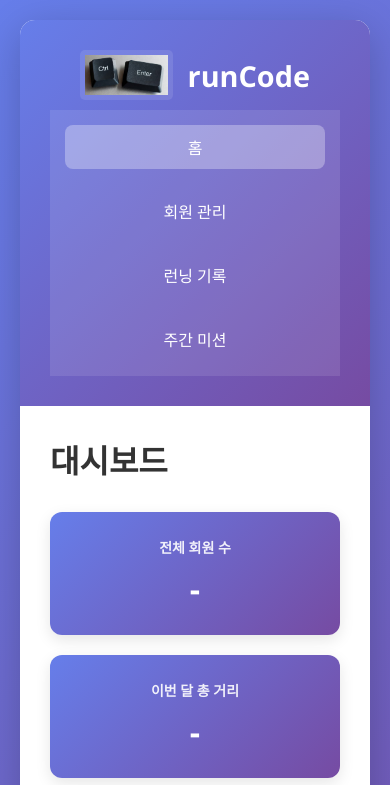
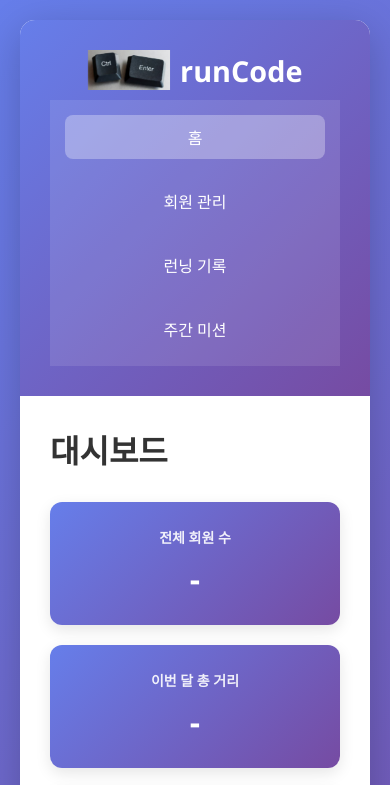
Before and after one commit to beeper9-source/runCode, a plain HTML site: page index.html in a window 390 px wide. Shown: the top 785 px of the page. Drawn offline with nearby package versions, Linux system fonts and the light colour scheme.

Commit message:
Update style.css

```diff
--- a/style.css
+++ b/style.css
@@ -42,10 +42,17 @@ header .logo-container {
 
 header .logo-container img {
     height: 50px;
+    max-width: 150px;
+    width: auto;
     object-fit: contain;
-    background: rgba(255, 255, 255, 0.1);
-    padding: 5px;
-    border-radius: 5px;
+    background: transparent;
+    padding: 0;
+    border-radius: 0;
+    display: block;
+    -webkit-backface-visibility: hidden;
+    backface-visibility: hidden;
+    -webkit-transform: translateZ(0);
+    transform: translateZ(0);
 }
 
 nav {
@@ -470,6 +477,15 @@ tbody tr:last-child {
         font-size: 1.8em;
     }
 
+    header .logo-container {
+        gap: 10px;
+    }
+
+    header .logo-container img {
+        height: 40px;
+        max-width: 120px;
+    }
+
     nav {
         flex-direction: column;
     }
```
